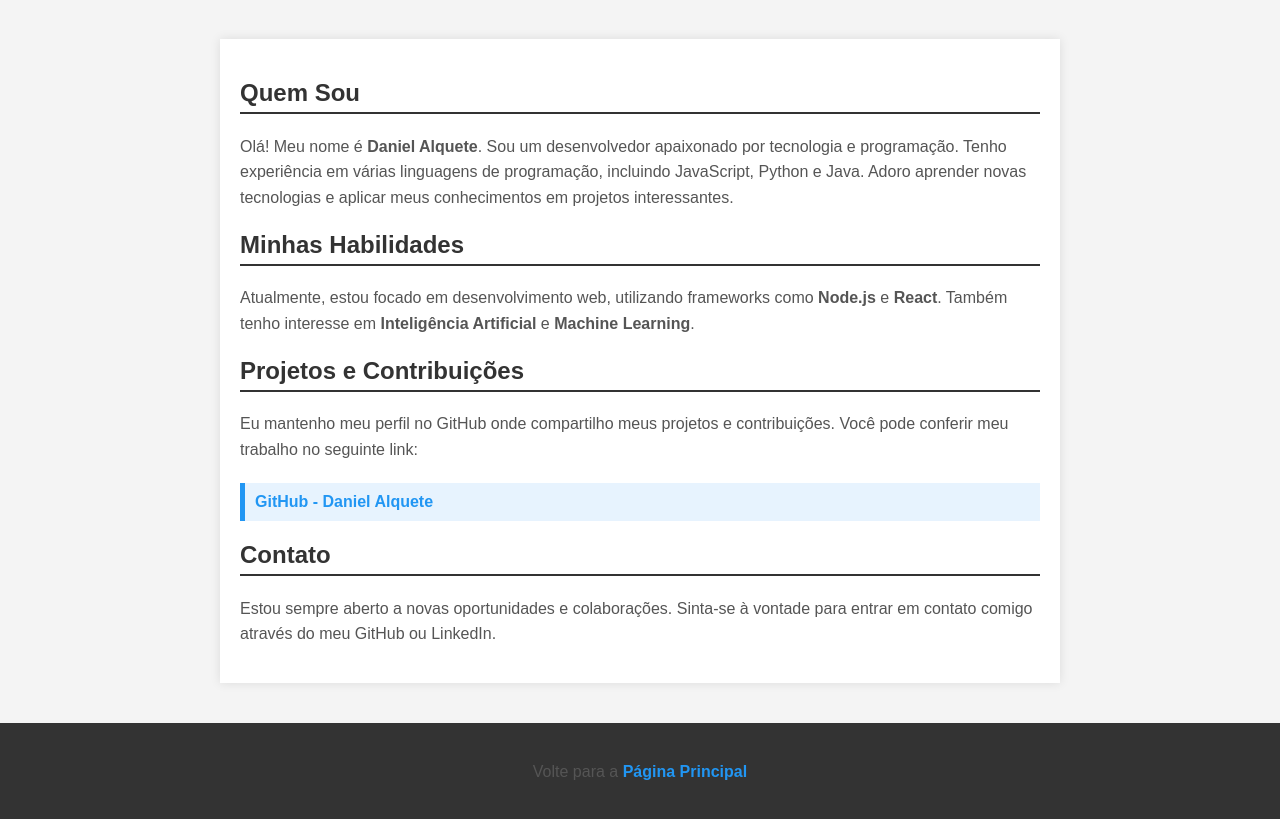
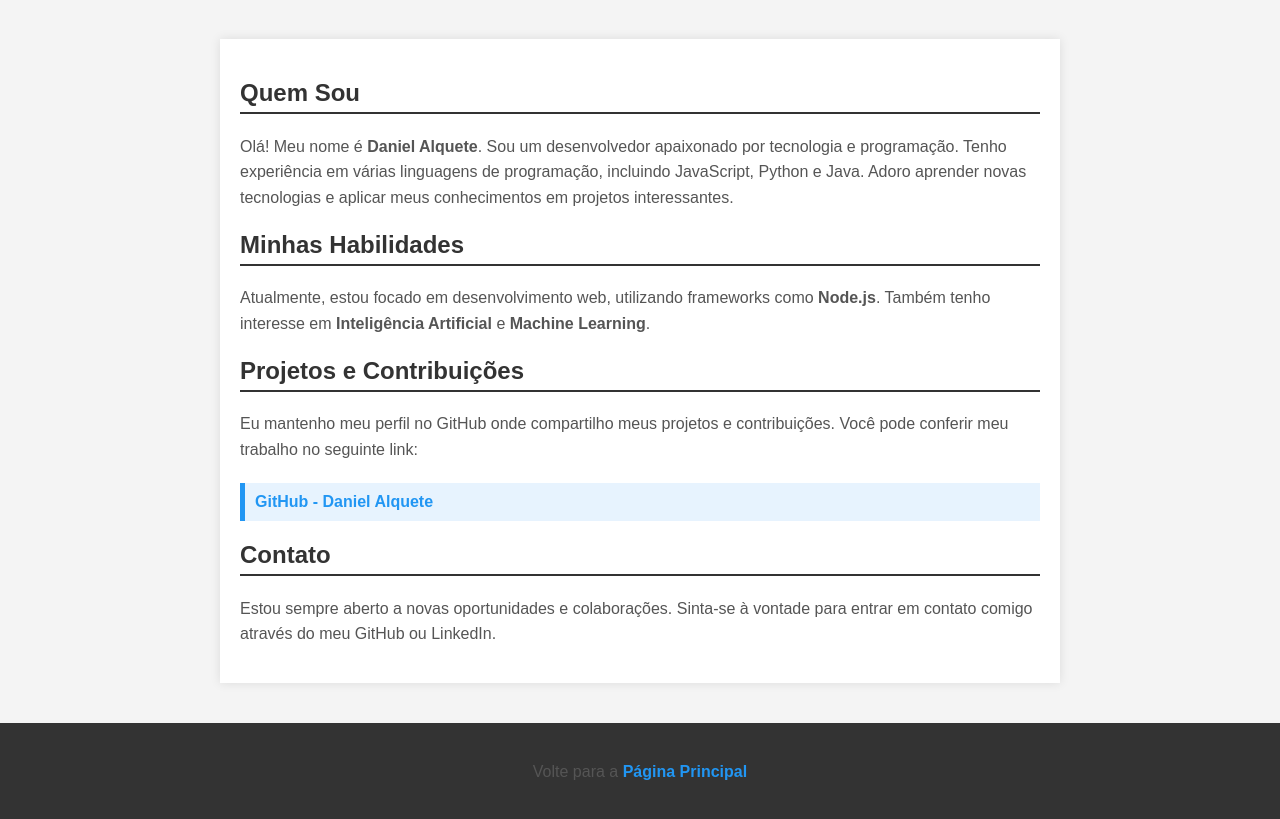
Before and after one commit to danielpicconi/Desenvolvimento-Web, a website: page lab64/public/about.html in a window 1280 px wide. Shown: the part 83-902 px from the top of the page. Drawn offline with Linux system fonts and the light colour scheme.

Commit message:
Update about.html

```diff
--- a/lab64/public/about.html
+++ b/lab64/public/about.html
@@ -17,7 +17,7 @@
     <p>Olá! Meu nome é <strong>Daniel Alquete</strong>. Sou um desenvolvedor apaixonado por tecnologia e programação. Tenho experiência em várias linguagens de programação, incluindo JavaScript, Python e Java. Adoro aprender novas tecnologias e aplicar meus conhecimentos em projetos interessantes.</p>
 
     <h2>Minhas Habilidades</h2>
-    <p>Atualmente, estou focado em desenvolvimento web, utilizando frameworks como <strong>Node.js</strong> e <strong>React</strong>. Também tenho interesse em <strong>Inteligência Artificial</strong> e <strong>Machine Learning</strong>.</p>
+    <p>Atualmente, estou focado em desenvolvimento web, utilizando frameworks como <strong>Node.js</strong>. Também tenho interesse em <strong>Inteligência Artificial</strong> e <strong>Machine Learning</strong>.</p>
 
     <h2>Projetos e Contribuições</h2>
     <p>Eu mantenho meu perfil no GitHub onde compartilho meus projetos e contribuições. Você pode conferir meu trabalho no seguinte link:</p>
```
